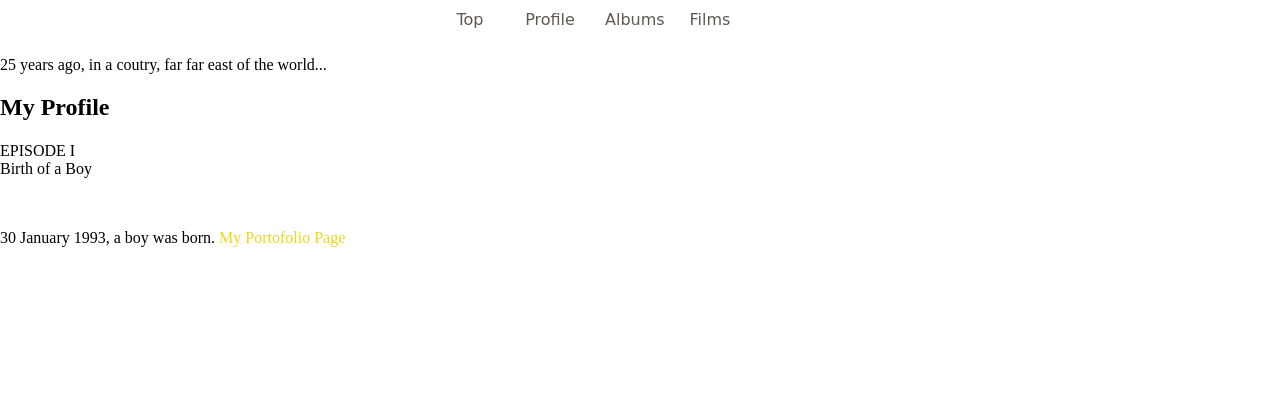
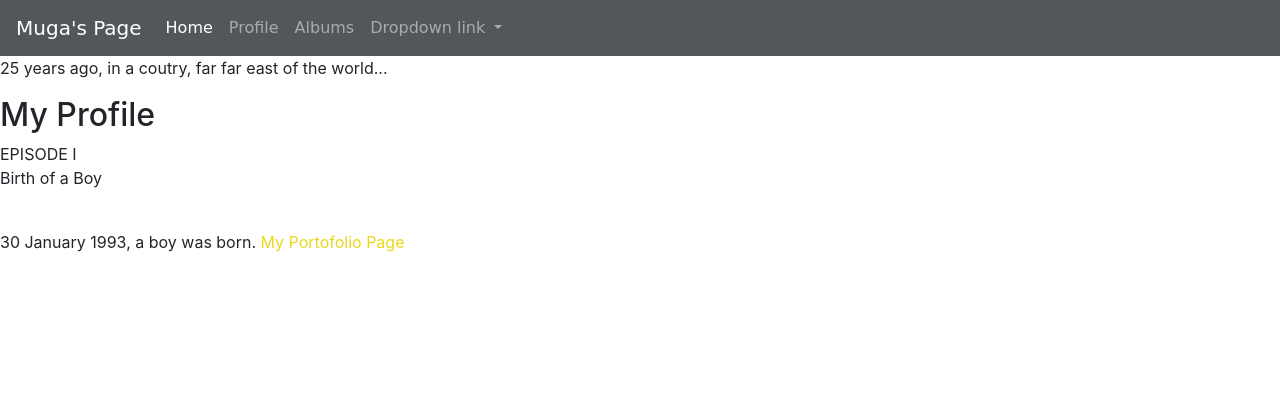
Before and after one commit to mugayoshi/my_homepage, a PHP site: page /profile.html in a window 1280 px wide. Shown: the top 420 px of the page. Run offline with PHP 8.4, Linux system fonts and the light colour scheme; some libraries are stand-ins or nearby versions; some web fonts are replaced.

Commit message:
integrated the new header into profile.html

```diff
--- a/profile.html
+++ b/profile.html
@@ -3,26 +3,52 @@
 
 	<head>
 		<meta charset="utf-8">
+		<meta name="viewport" content="width=device-width, initial-scale=1">
 		<title>Muga Yoshikawa</title>
-		<link rel="stylesheet" href="css/normalize.css">
+		<!-- <link rel="stylesheet" href="../css/normalize.css"> -->
 		<link rel="stylesheet" href="css/style_common.css">
 		<link rel="stylesheet" href="css/style_profile.css">
 		<link rel="stylesheet" href="css/starwarsintro.css">
+		<!-- Bootstrap CSS -->
+		<link rel="stylesheet" href="https://maxcdn.bootstrapcdn.com/bootstrap/4.0.0-beta.2/css/bootstrap.min.css" integrity="sha384-PsH8R72JQ3SOdhVi3uxftmaW6Vc51MKb0q5P2rRUpPvrszuE4W1povHYgTpBfshb" crossorigin="anonymous">
+
 		<link href="https://fonts.googleapis.com/css?family=Amatic+SC:700" rel="stylesheet">
 		<link href="https://fonts.googleapis.com/css?family=Anton" rel="stylesheet">
 		<link href="https://fonts.googleapis.com/css?family=Cherry+Swash:700" rel="stylesheet">
+
 	</head>
 
 	<body classs="profile">
 		<div id="header">
-			<div class="container">
-				<ul id="menu">
-          <li><a href="html/index.html">Top</a></li>
-					<li><a href="profile.html">Profile</a></li>
-					<li><a href="albums.html">Albums</a></li>
-					<li><a href="films.html">Films</a></li>
-				</ul>
-			</div>
+			<nav class="navbar navbar-expand-lg navbar-dark bg-dark">
+  			<a class="navbar-brand" href="#">Muga's Page</a>
+  			<button class="navbar-toggler" type="button" data-toggle="collapse" data-target="#navbarNavDropdown" aria-controls="navbarNavDropdown" aria-expanded="false" aria-label="Toggle navigation">
+    			<span class="navbar-toggler-icon"></span>
+  			</button>
+			  <div class="collapse navbar-collapse" id="navbarNavDropdown">
+			    <ul class="navbar-nav">
+			      <li class="nav-item active">
+			        <a class="nav-link" href="#">Home <span class="sr-only">(current)</span></a>
+			      </li>
+			      <li class="nav-item">
+			        <a class="nav-link" href="profile.html">Profile</a>
+			      </li>
+			      <li class="nav-item">
+			        <a class="nav-link" href="albums.html">Albums</a>
+			      </li>
+			      <li class="nav-item dropdown">
+			        <a class="nav-link dropdown-toggle" href="#" id="navbarDropdownMenuLink" data-toggle="dropdown" aria-haspopup="true" aria-expanded="false">
+			          Dropdown link
+			        </a>
+			        <div class="dropdown-menu" aria-labelledby="navbarDropdownMenuLink">
+			          <a class="dropdown-item" href="#">Action</a>
+			          <a class="dropdown-item" href="#">Another action</a>
+			          <a class="dropdown-item" href="#">Something else here</a>
+			        </div>
+			      </li>
+			    </ul>
+			  </div>
+			</nav>
 		</div>
 
 
@@ -56,9 +82,9 @@
 			created by Muga Yoshikawa
 		</div>
 
-		<script type="text/javascript" src="http://ajax.googleapis.com/ajax/libs/jquery/1.7.2/jquery.min.js"></script>
+		<script src="https://code.jquery.com/jquery-3.2.1.slim.min.js" integrity="sha384-KJ3o2DKtIkvYIK3UENzmM7KCkRr/rE9/Qpg6aAZGJwFDMVNA/GpGFF93hXpG5KkN" crossorigin="anonymous"></script>
+	 	<script src="https://cdnjs.cloudflare.com/ajax/libs/popper.js/1.12.3/umd/popper.min.js" integrity="sha384-vFJXuSJphROIrBnz7yo7oB41mKfc8JzQZiCq4NCceLEaO4IHwicKwpJf9c9IpFgh" crossorigin="anonymous"></script>
+		<script src="https://maxcdn.bootstrapcdn.com/bootstrap/4.0.0-beta.2/js/bootstrap.min.js" integrity="sha384-alpBpkh1PFOepccYVYDB4do5UnbKysX5WZXm3XxPqe5iKTfUKjNkCk9SaVuEZflJ" crossorigin="anonymous"></script>
 		<script type="text/javascript" src="js/footerFixed.js"></script>
-		<!-- <script type="text/javascript" src="js/profile_controller.js"></script> -->
-
 	</body>
 </html>
```
Also changed, not shown: css/style_common.css (+2 -5 lines).
